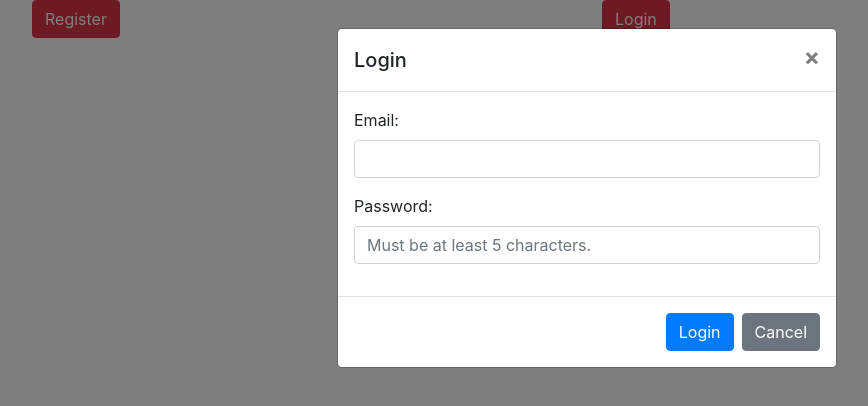
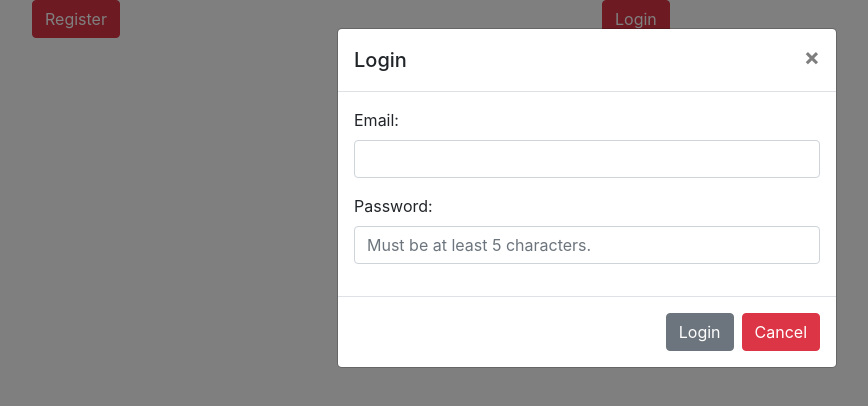
Before and after one commit to gubcodes/recipeazy, a React (Create React App) app in the folder client/: page / in a window 1280 px wide. Both pictures are taken after a click on the button "Login". Shown: the top 406 px of the page, without its empty margins (53-921 px from the left). Built offline with nearby package versions, Linux system fonts and the light colour scheme.

Commit message:
styling tinkering

```diff
--- a/client/src/auth/Login.js
+++ b/client/src/auth/Login.js
@@ -49,8 +49,8 @@ const Login = (props) => {
             </Form>
         </ModalBody>
         <ModalFooter>
-          <Button color="primary" onClick={toggle} type="submit" onSubmit={handleSubmit}>Login</Button>{' '}
-          <Button color="secondary" onClick={toggle}>Cancel</Button>
+          <Button variant="outline-success" onClick={toggle} type="submit" onSubmit={handleSubmit}>Login</Button>{' '}
+          <Button variant="outline-danger" color="danger" onClick={toggle}>Cancel</Button>
         </ModalFooter>
       </Modal>
     </div>
```
